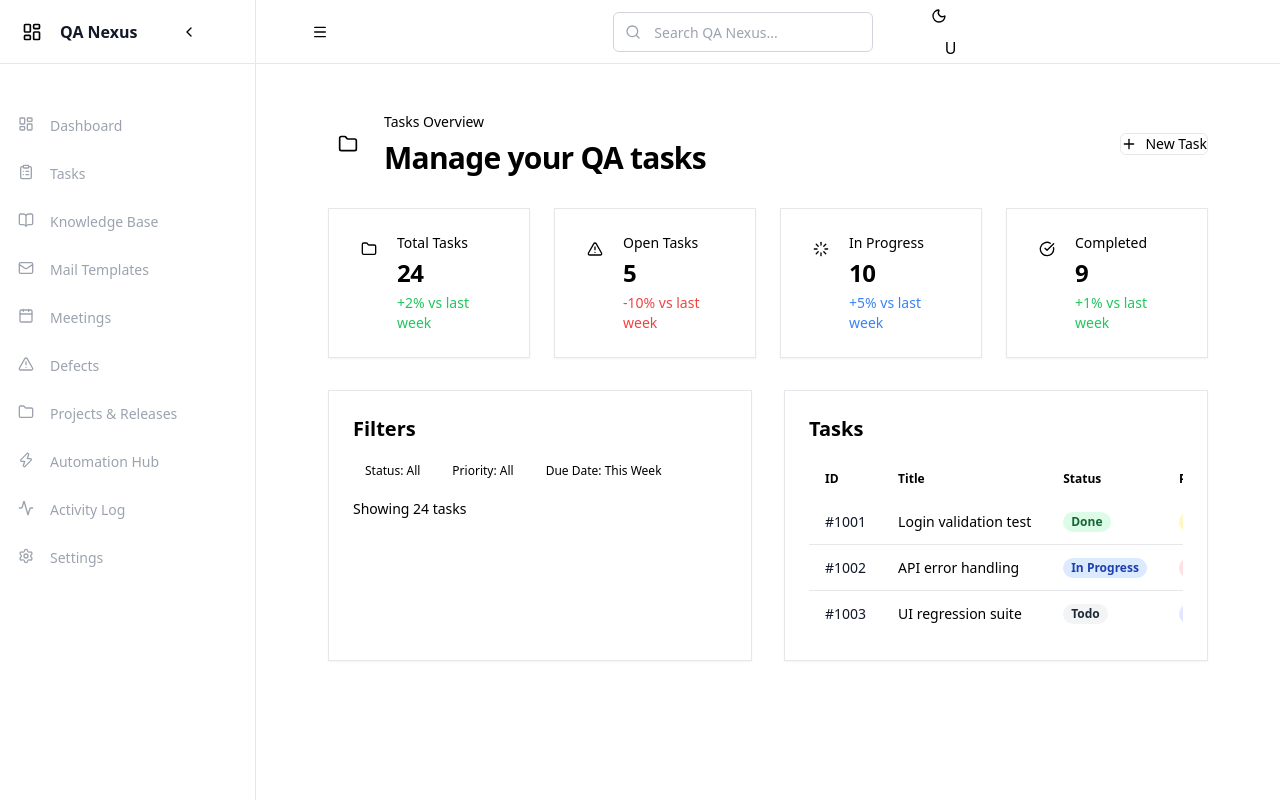
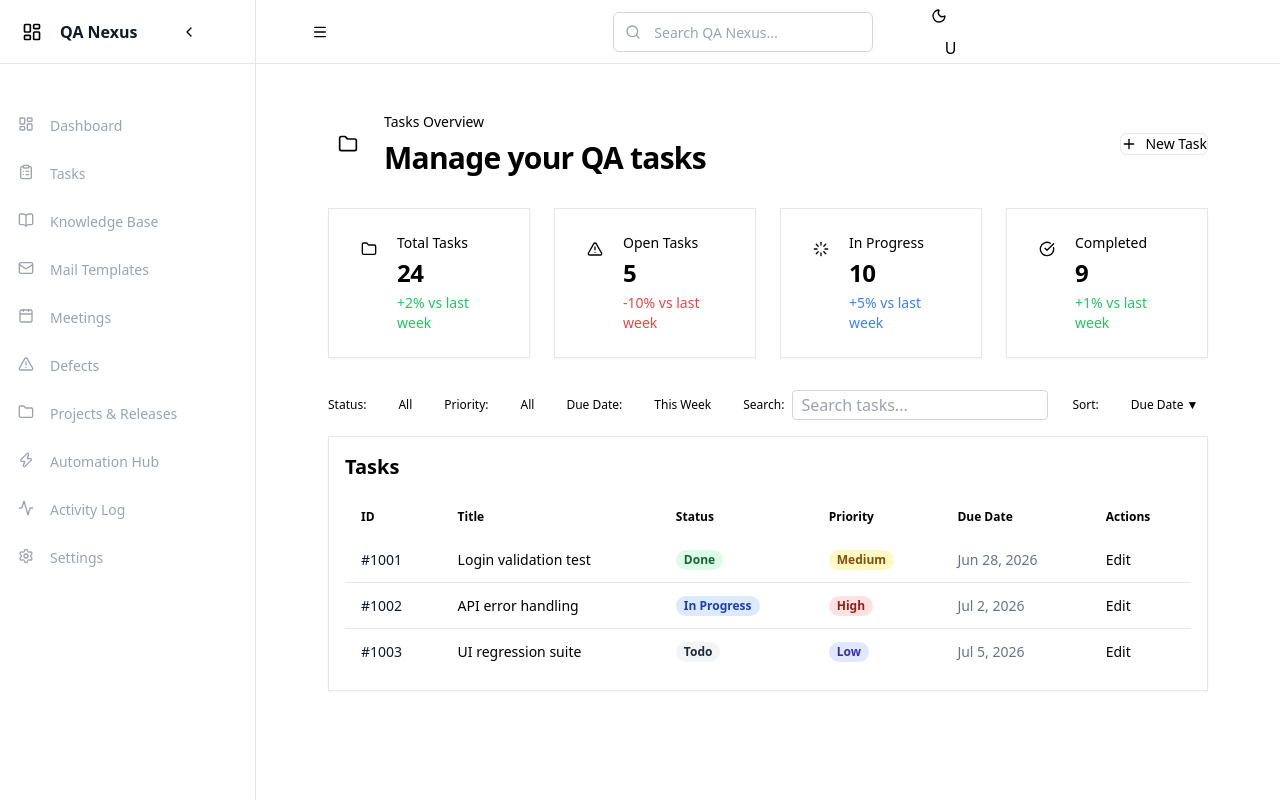
Before and after one commit to Dhanush03Kumar/QA-Nexus, a React (Vite) app: page /tasks in a window 1280 px wide. Built offline with nearby package versions, Linux system fonts and the light colour scheme.

Commit message:
Feature - Tasks 2.3

```diff
--- a/src/features/tasks/pages/tasks.page.tsx
+++ b/src/features/tasks/pages/tasks.page.tsx
@@ -1,13 +1,13 @@
 import * as React from 'react';
+import { Button } from '@/components/ui/button';
 import { Card } from '@/components/ui/card';
-import { Button } from '@/components/ui/button';
 import { Badge } from '@/components/ui/badge';
 import {
   Folder,
   AlertTriangle,
   Loader,
   CheckCircle,
-  Plus,
+  Plus
 } from 'lucide-react';
 
 export const TasksPage = () => {
@@ -90,7 +90,7 @@ export const TasksPage = () => {
         <Card className="hover:bg-muted/50 transition-colors">
           <div className="p-6">
             <div className="flex items-start gap-3">
-              <div className="flex h-8 w-8 items-center justify-center bg-primary/10 rounded-lg text-primary shrink-0">
+              <div className="flex h-8 w-8 w-8 items-center justify-center bg-primary/10 rounded-lg text-primary shrink-0">
                 <Loader className="h-4 w-4" />
               </div>
               <div className="space-y-1">
@@ -131,34 +131,36 @@ export const TasksPage = () => {
         </Card>
       </div>
 
-      {/* Filters and Table */}
-      <div className="grid gap-8 md:grid-cols-2">
-        {/* Filters Card */}
-        <Card>
-          <div className="p-6">
-            <h2 className="text-xl font-bold mb-4">Filters</h2>
+      {/* Filter Toolbar and Task Table */}
+      <div className="mt-6">
         <div className="space-y-4">
-              <div className="flex flex-wrap gap-2">
-                <span className="px-3 py-1 text-xs font-medium bg-muted rounded">
-                  Status: All
-                </span>
-                <span className="px-3 py-1 text-xs font-medium bg-muted rounded">
-                  Priority: All
-                </span>
-                <span className="px-3 py-1 text-xs font-medium bg-muted rounded">
-                  Due Date: This Week
-                </span>
+          {/* Filter Toolbar */}
+          <div className="flex flex-wrap items-center gap-6">
+            <div className="flex items-center gap-6 flex-wrap">
+              <span className="text-xs font-medium text-muted-foreground">Status:</span>
+              <span className="px-2 py-0.5 text-xs font-medium bg-muted rounded">All</span>
             </div>
-              <div className="text-sm text-muted-foreground">
-                Showing 24 tasks
+            <div className="flex items-center gap-6 flex-wrap">
+              <span className="text-xs font-medium text-muted-foreground">Priority:</span>
+              <span className="px-2 py-0.5 text-xs font-medium bg-muted rounded">All</span>
+            </div>
+            <div className="flex items-center gap-6 flex-wrap">
+              <span className="text-xs font-medium text-muted-foreground">Due Date:</span>
+              <span className="px-2 py-0.5 text-xs font-medium bg-muted rounded">This Week</span>
+            </div>
+            <div className="flex items-center gap-2 flex-wrap">
+              <span className="text-xs font-medium text-muted-foreground">Search:</span>
+              <input type="text" placeholder="Search tasks..." className="border border-gray-300 rounded px-2 py-0.5 w-64" />
+            </div>
+            <div className="flex items-center gap-6 flex-wrap">
+              <span className="text-xs font-medium text-muted-foreground">Sort:</span>
+              <span className="px-2 py-0.5 text-xs font-medium bg-muted rounded">Due Date ▼</span>
             </div>
           </div>
-          </div>
-        </Card>
 
-        {/* Tasks Table Card */}
+          {/* Task Table */}
           <Card>
-          <div className="p-6">
+            <div className="p-4">
               <h2 className="text-xl font-bold mb-4">Tasks</h2>
               <div className="overflow-hidden">
                 <table className="w-full text-sm text-left rtl:text-right rtl:whitespace-nowrap">
@@ -190,7 +192,7 @@ export const TasksPage = () => {
                           Medium
                         </span>
                       </td>
-                    <td className="px-4 py-3 whitespace-nowrap text-sm text-gray-500">
+                      <td className="px-4 py-3 whitespace-nowrap text-gray-500">
                         Jun 28, 2026
                     </td>
                     <td className="px-4 py-3 whitespace-nowrap text-sm text-muted-foreground">
@@ -246,12 +248,12 @@ export const TasksPage = () => {
                     </td>
                   </tr>
                 </tbody>
-
               </table>
             </div>
             </div>
           </Card>
         </div>
       </div>
+    </div>
   );
 };
```
Also changed, not shown: 1 other file (tests, documents, lock files or other folders). Lines whose indentation alone changed are shown as unchanged.
